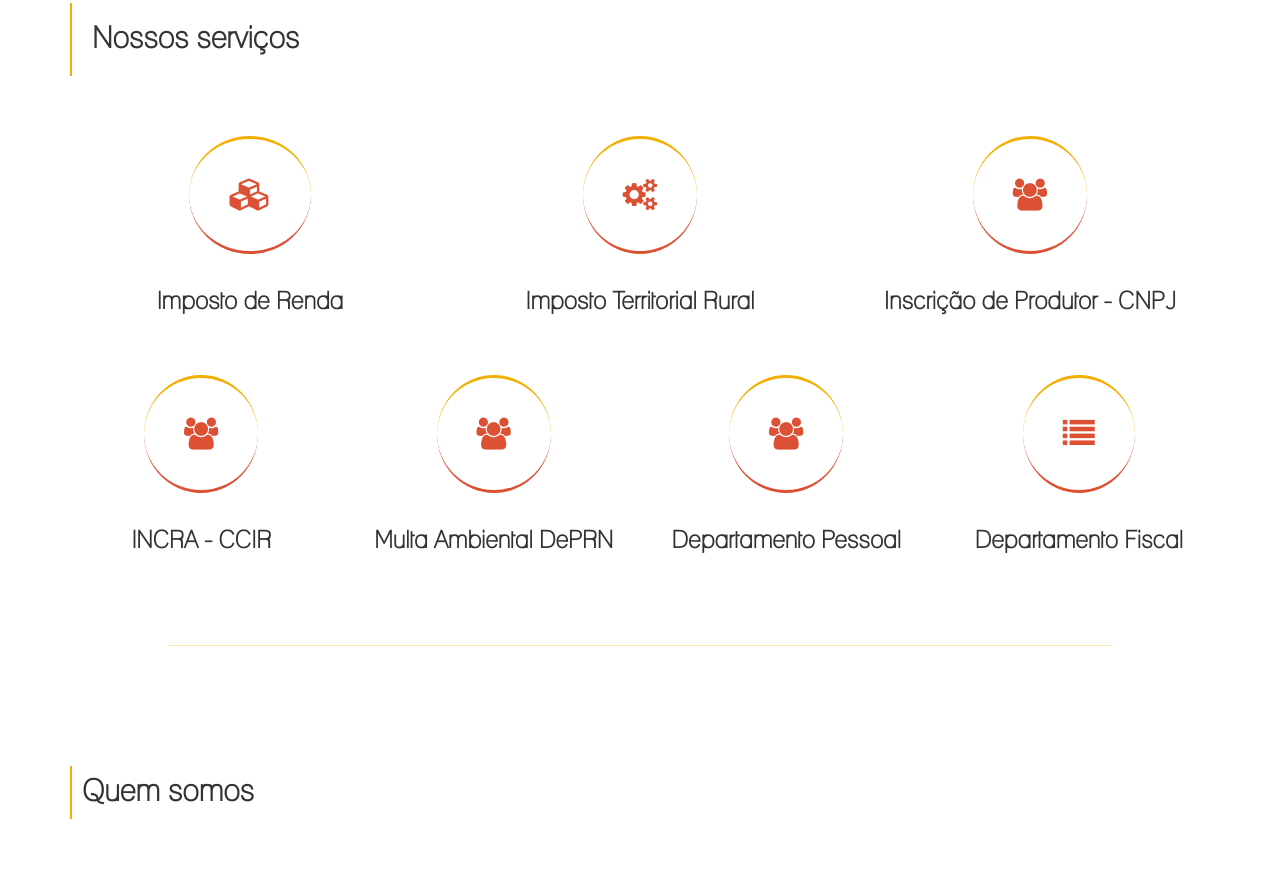
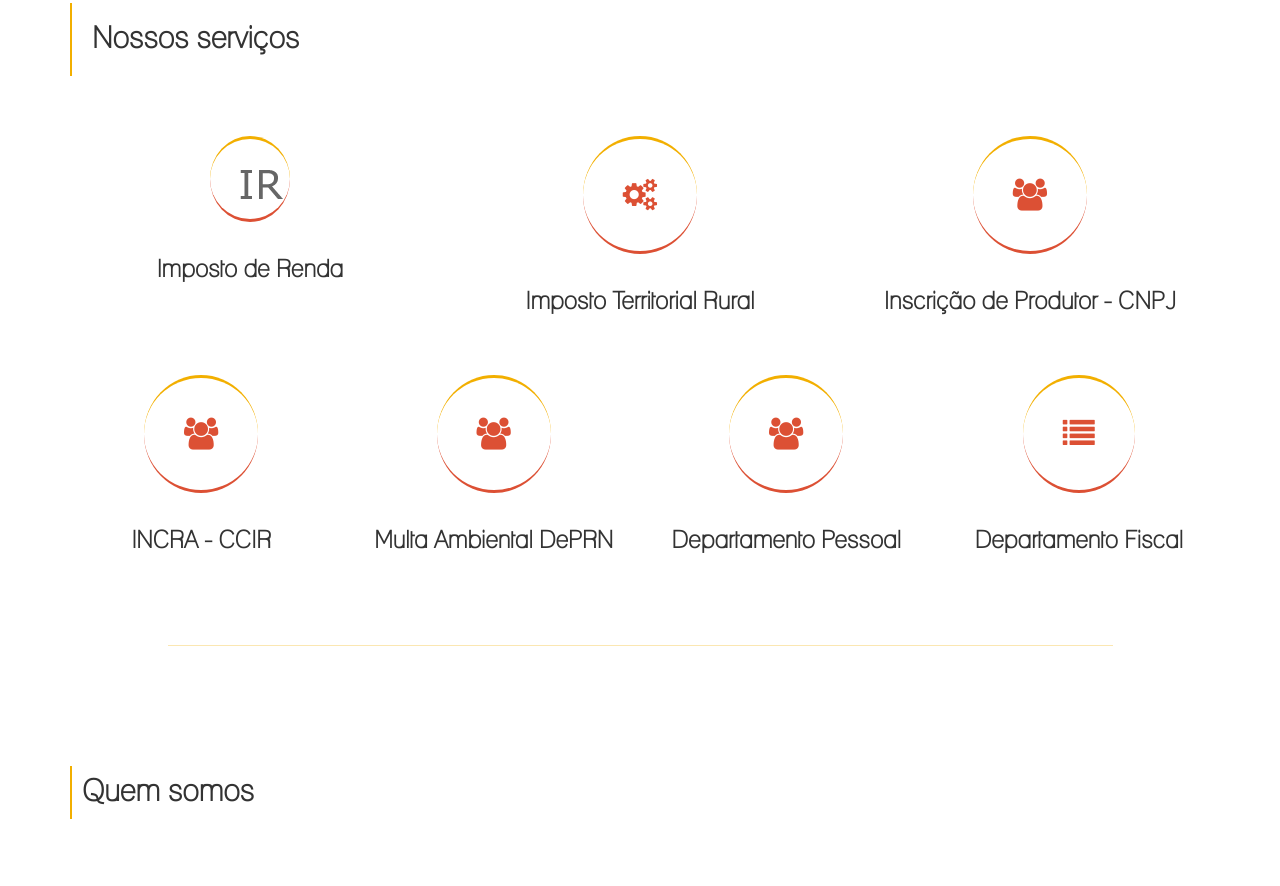
Before and after one commit to cadufavaro/loreti, a plain HTML site: page src/index.html in a window 1280 px wide. Shown: the part 911-1797 px from the top of the page. Drawn offline with Linux system fonts and the light colour scheme.

Commit message:
#desenvolvimento

```diff
--- a/src/css/style.css
+++ b/src/css/style.css
@@ -54,7 +54,7 @@ img {
     margin: 0 !important;
   }
 .navbar-default .navbar-brand {
-    //background: #dc5034;
+    /*background: #dc5034;*/
     color: #fff;
     font-weight: bold;
     font-size: 30px;
@@ -528,3 +528,7 @@ footer span {
 .carousel-control.left, .carousel-control.right {
     background-image: none;
 }
+
+.icon-ir {
+  background: url('../images/icons/ir.png')no-repeat;
+  }
--- a/src/index.html
+++ b/src/index.html
@@ -119,7 +119,7 @@
                         <h2>Nossos serviços</h2>
                     </div>
                     <div class="col-md-4 col-sm-4 text-center">
-                        <i class="fa fa-cubes"></i>
+                        <i class="fa icon-ir"></i>
                         <h3>Imposto de Renda</h3>
                     </div>
                     <div class="col-md-4 col-sm-4 text-center">
```
Also changed, not shown: src/images/icons/ir.png (added).
